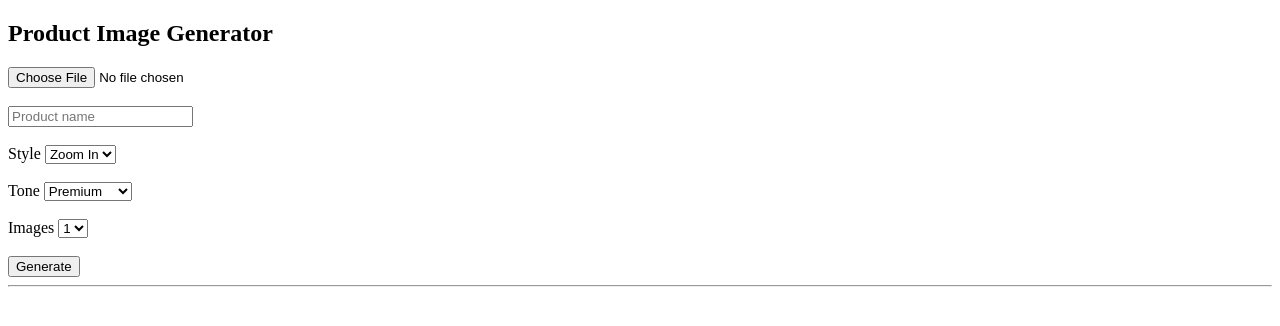
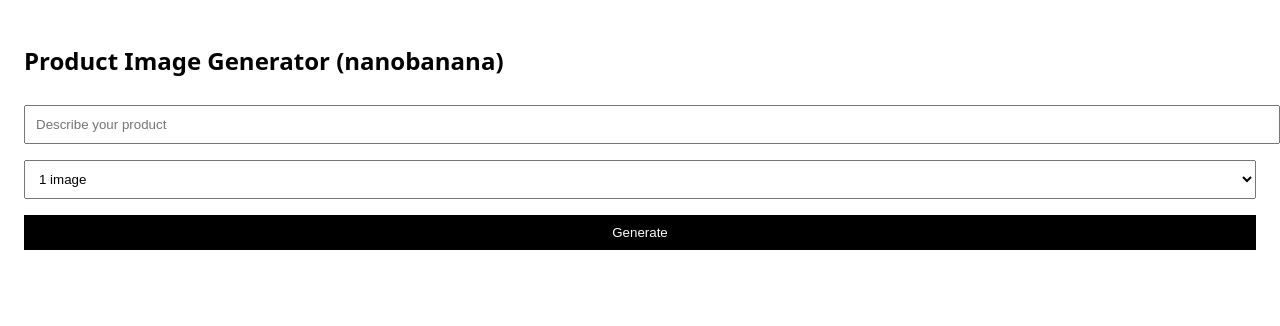
Before and after one commit to 5birdcu-ctrl/product-image-gen, a plain HTML site: page public/index.html in a window 1280 px wide. Drawn offline with Linux system fonts and the light colour scheme.

Commit message:
Update HTML structure and add input fields

```diff
--- a/public/index.html
+++ b/public/index.html
@@ -1,45 +1,25 @@
 <!DOCTYPE html>
 <html lang="en">
 <head>
-  <meta charset="UTF-8" />
-  <title>Product Image Generator</title>
-  <meta name="viewport" content="width=device-width, initial-scale=1" />
+<meta charset="UTF-8">
+<title>Product Image Generator</title>
+<meta name="viewport" content="width=device-width, initial-scale=1">
+<link rel="stylesheet" href="style.css">
 </head>
 <body>
 
-<h2>Product Image Generator</h2>
+<h2>Product Image Generator (nanobanana)</h2>
 
-<input type="file" id="image" accept="image/*" /><br><br>
+<input id="prompt" placeholder="Describe your product" />
 
-<input type="text" id="productName" placeholder="Product name" /><br><br>
-
-<label>Style</label>
-<select id="style">
-  <option value="zoom">Zoom In</option>
-  <option value="impact">Impact</option>
-  <option value="splash">Splash</option>
+<select id="count">
+  <option value="1">1 image</option>
+  <option value="2">2 images</option>
+  <option value="3">3 images</option>
+  <option value="4">4 images</option>
 </select>
-<br><br>
-
-<label>Tone</label>
-<select id="tone">
-  <option value="premium">Premium</option>
-  <option value="aggressive">Aggressive</option>
-</select>
-<br><br>
-
-<label>Images</label>
-<select id="count">
-  <option value="1">1</option>
-  <option value="2">2</option>
-  <option value="3">3</option>
-  <option value="4">4</option>
-</select>
-<br><br>
 
 <button onclick="generate()">Generate</button>
-
-<hr>
 
 <div id="result"></div>
 
```
